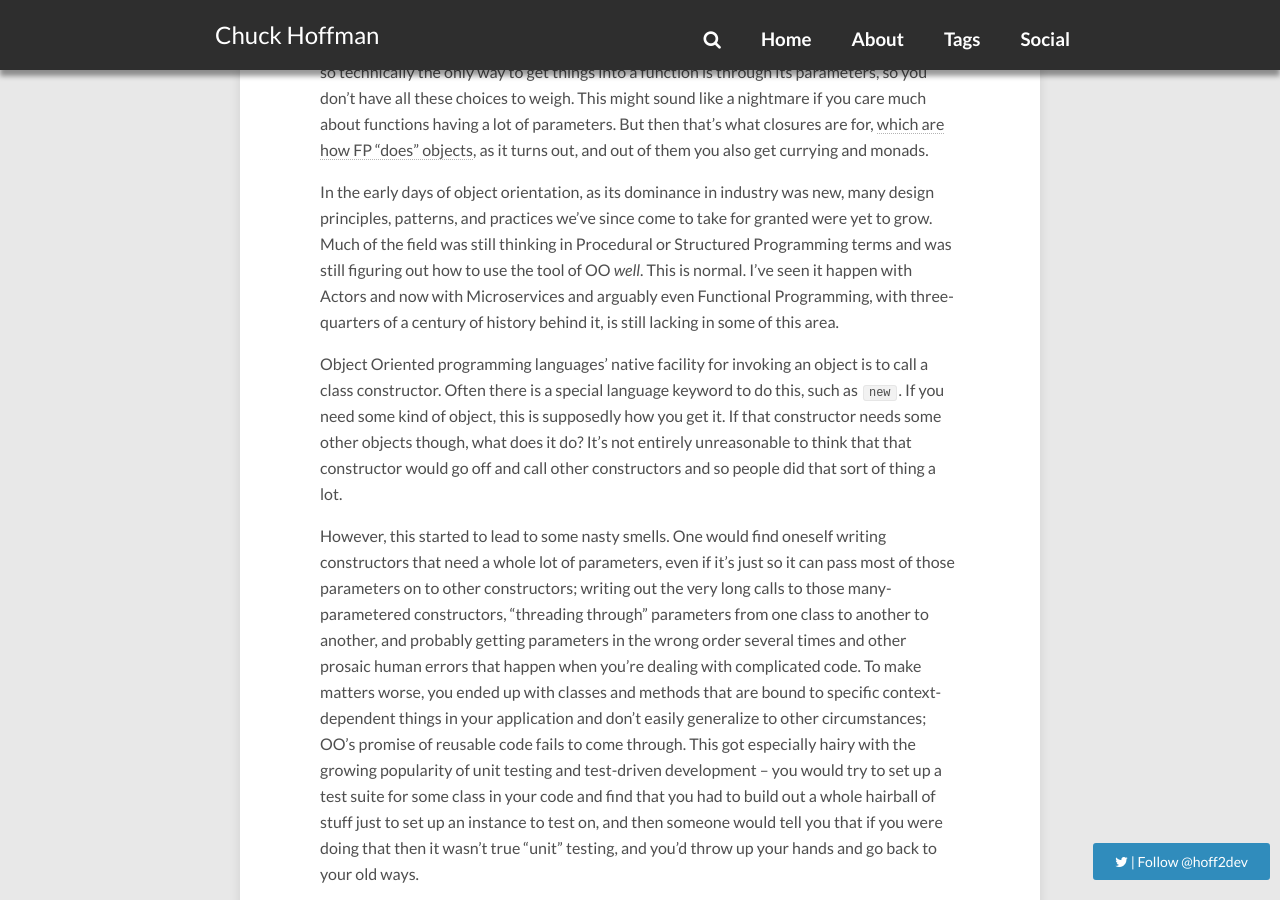
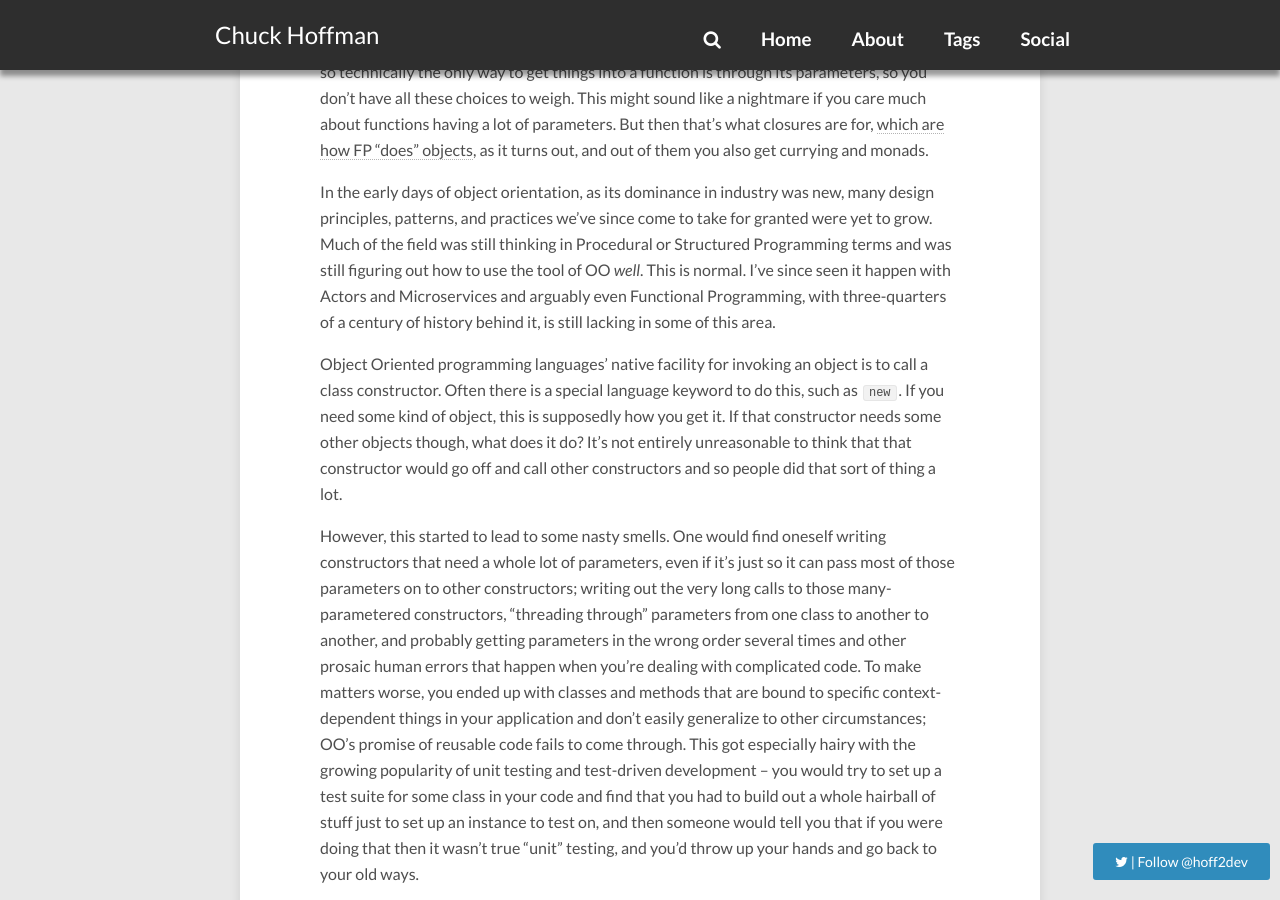
Before and after one commit to hoff2/hoff2.github.io, a Jekyll site: the page built from _posts/2020-12-11-dependency-injection.md, in a window 1280 px wide and 900 px high, scrolled down 951 px. Built offline with Jekyll 4.4.1, drawn with Linux system fonts in a browser that asks for light colours; nearby versions of some CDN libraries; comment, search, counter and statistics services are not loaded.

Commit message:
minor wording

```diff
--- a/_posts/2020-12-11-dependency-injection.md
+++ b/_posts/2020-12-11-dependency-injection.md
@@ -40,7 +40,7 @@ In the early days of object orientation, as its dominance in industry was new,
 many design principles, patterns, and practices we've since come to take for
 granted were yet to grow. Much of the field was still thinking in Procedural or
 Structured Programming terms and was still figuring out how to use the tool of
-OO _well_. This is normal. I've seen it happen with Actors and now with
+OO _well_. This is normal. I've since seen it happen with Actors and
 Microservices and arguably even Functional Programming, with three-quarters of a
 century of history behind it, is still lacking in some of this area.
 
```
